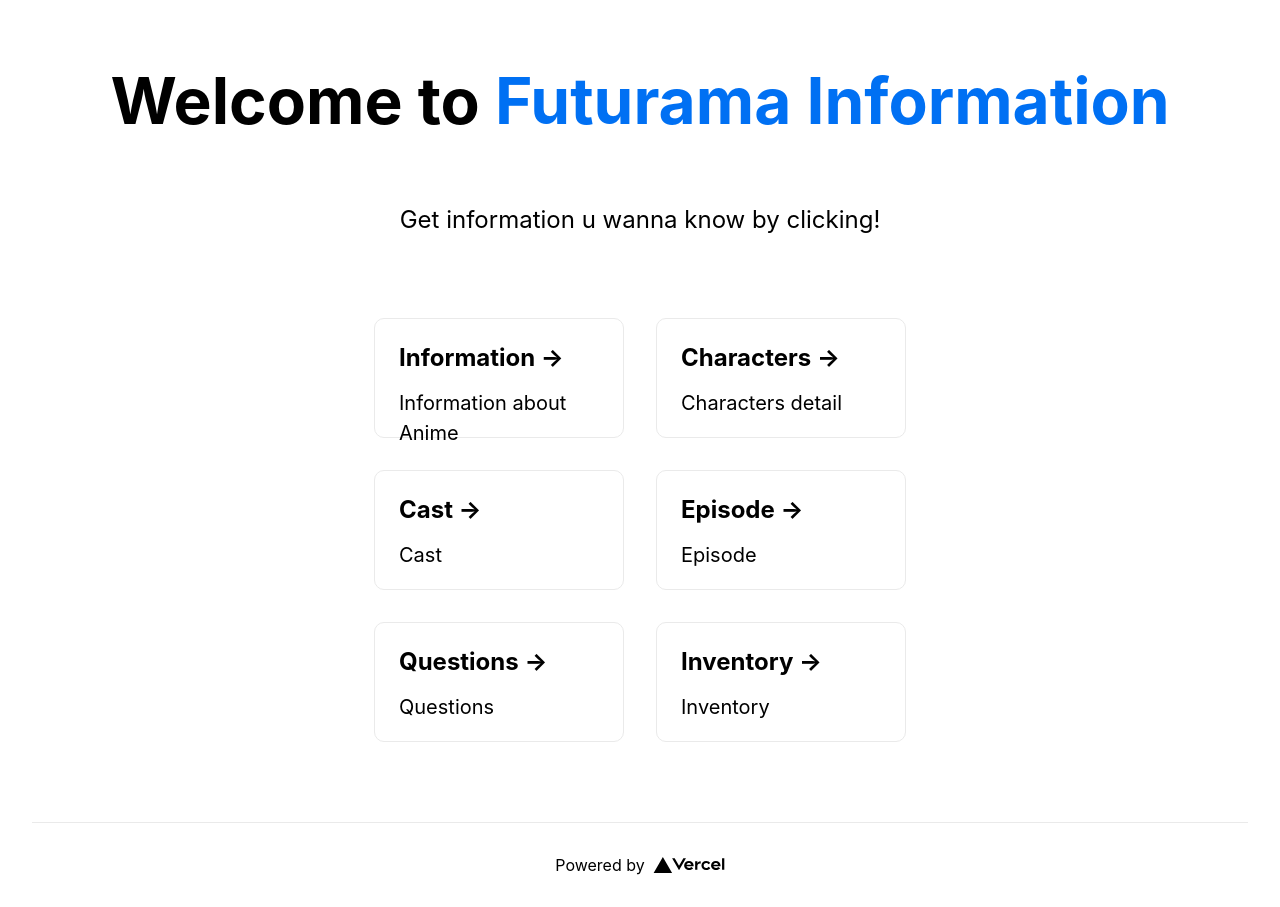
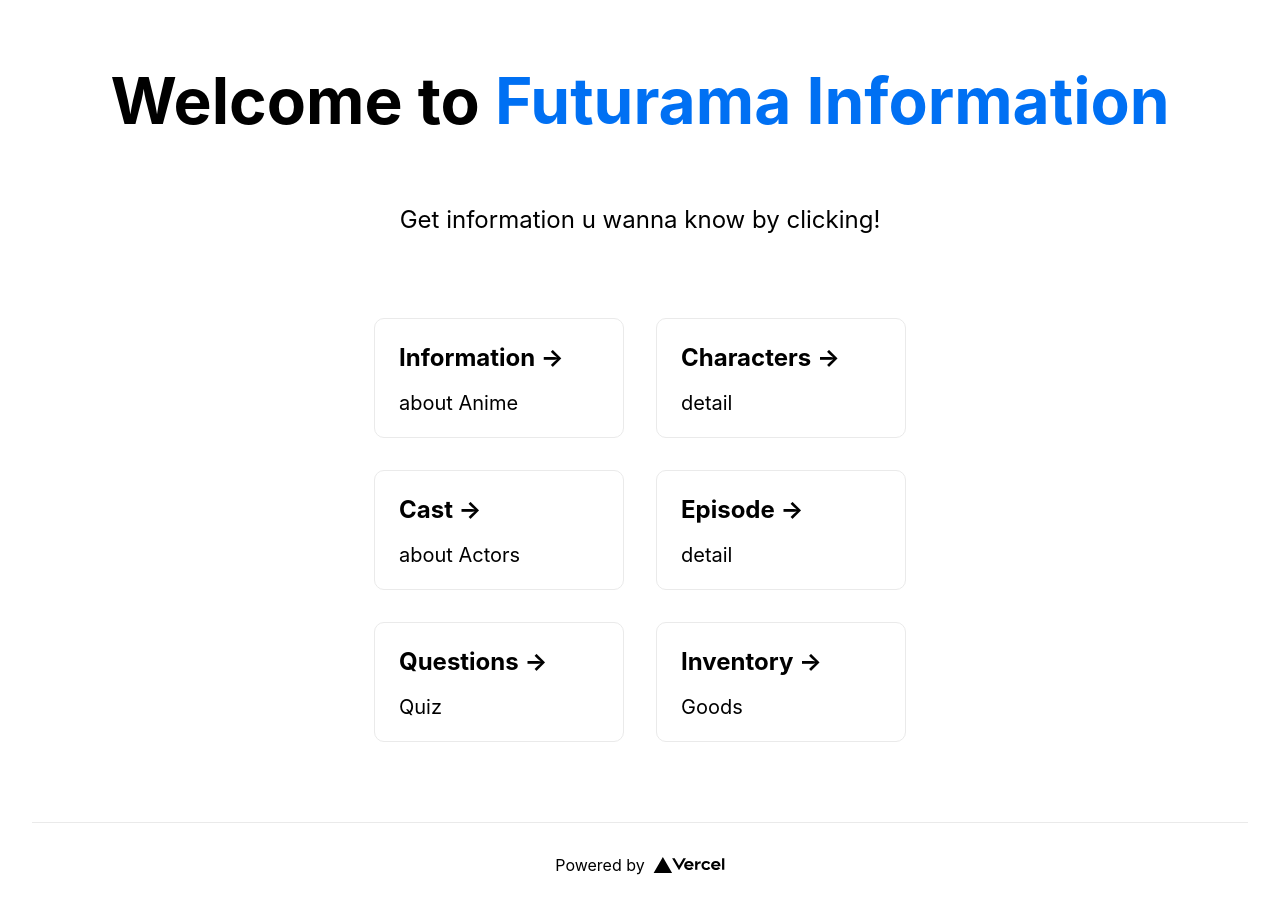
Before and after one commit to kimtothechang/futurama.about.com, a Next.js app: page / in a window 1280 px wide. Built offline with nearby package versions, Linux system fonts and the light colour scheme.

Commit message:
:memo: modify some text

```diff
--- a/src/pages/index.tsx
+++ b/src/pages/index.tsx
@@ -30,7 +30,7 @@
             className={styles.card}
           >
             <h2>Information &rarr;</h2>
-            <p>Information about Anime</p>
+            <p>about Anime</p>
           </a>
 
           <a
@@ -38,7 +38,7 @@
             className={styles.card}
           >
             <h2>Characters &rarr;</h2>
-            <p>Characters detail</p>
+            <p>detail</p>
           </a>
 
           <a
@@ -46,7 +46,7 @@
             className={styles.card}
           >
             <h2>Cast &rarr;</h2>
-            <p>Cast</p>
+            <p>about Actors</p>
           </a>
 
           <a
@@ -54,21 +54,21 @@
             className={styles.card}
           >
             <h2>Episode &rarr;</h2>
-            <p>Episode</p>
+            <p>detail</p>
           </a>
           <a
             href="https://futurama-about-com.vercel.app/futurama/questions"
             className={styles.card}
           >
             <h2>Questions &rarr;</h2>
-            <p>Questions</p>
+            <p>Quiz</p>
           </a>
           <a
             href="https://futurama-about-com.vercel.app/futurama/inventory"
             className={styles.card}
           >
             <h2>Inventory &rarr;</h2>
-            <p>Inventory</p>
+            <p>Goods</p>
           </a>
         </div>
       </main>
```
